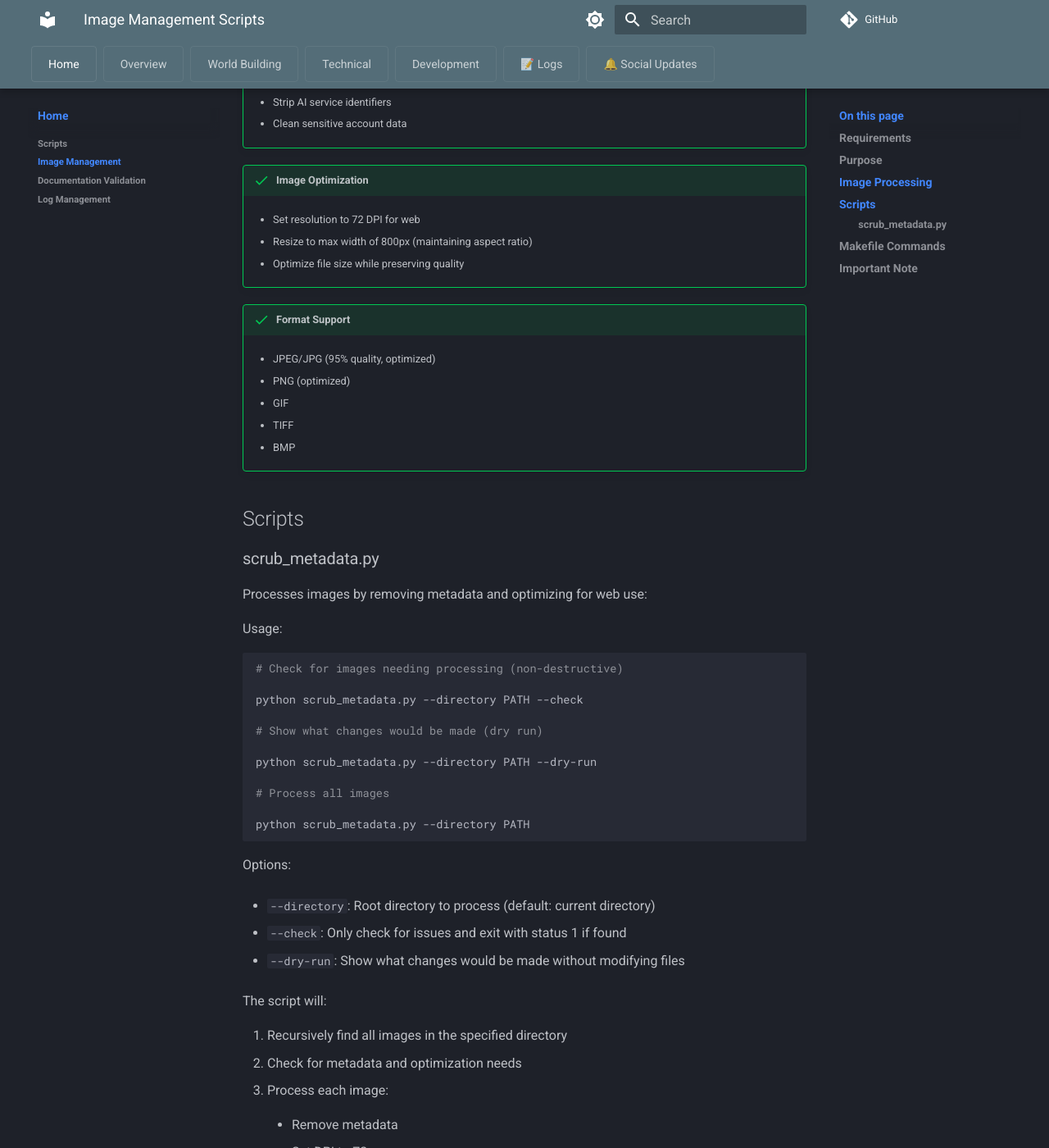
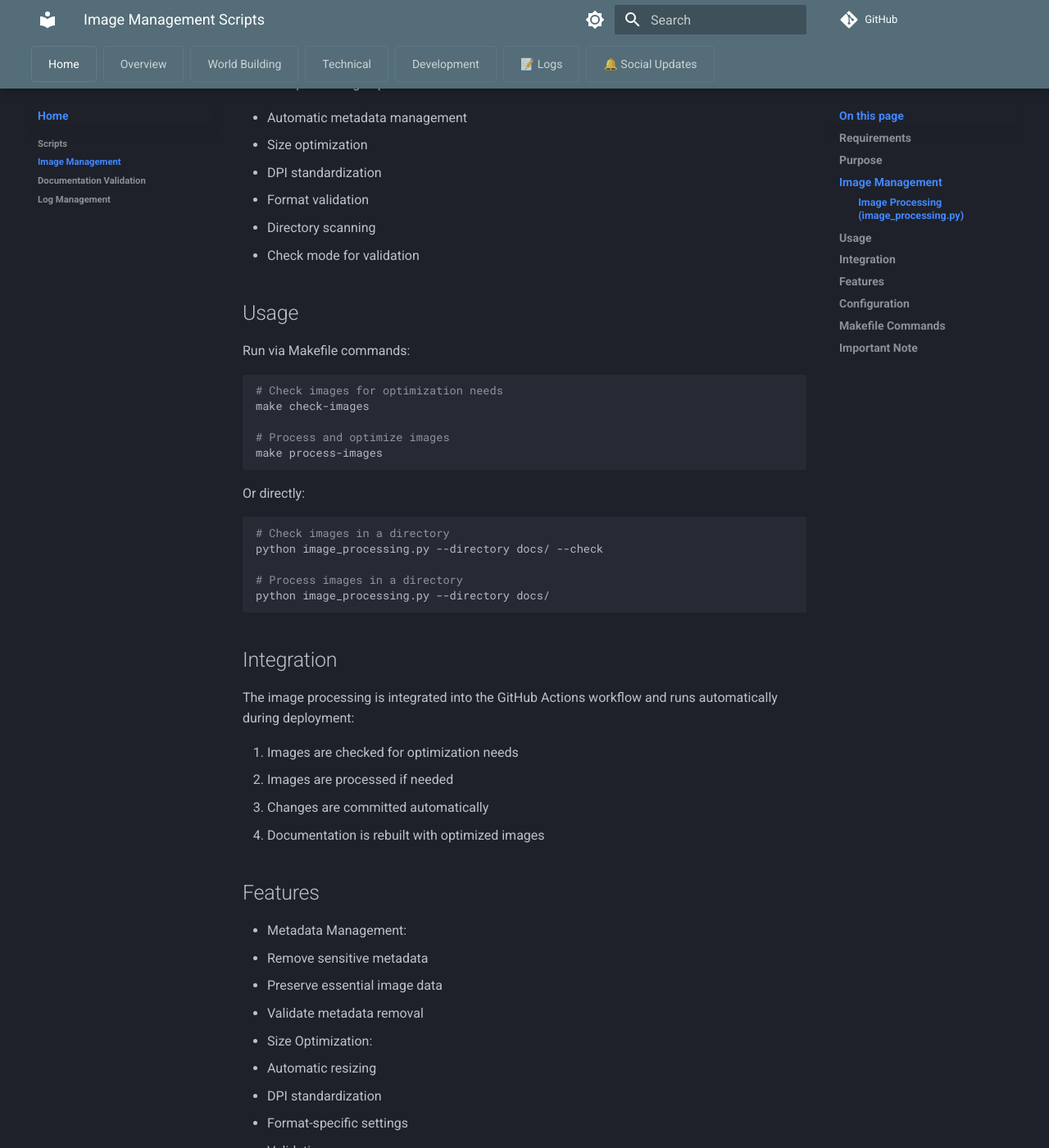
Before and after one commit to MaterDev/thepath-ai_pi, an MkDocs documentation site: the page built from docs/scripts/image_management/README.md, in a window 1280 px wide and 1400 px high, scrolled down 1044 px. Shown: the whole window at 82% size. Built offline with MkDocs 1.6.1 and Material for MkDocs 9.7.7, drawn with Linux system fonts in a browser that asks for light colours; comment, search, counter and statistics services are not loaded; some of the changed text lies outside the part shown.

Commit message:
docs: update references to image_processing.py
* Update Makefile targets
* Update GitHub Actions workflow
* Update script documentation
* Improve README descriptions

````diff
--- a/docs/scripts/image_management/README.md
+++ b/docs/scripts/image_management/README.md
@@ -37,82 +37,78 @@ The primary purpose of these tools is to protect privacy and security when using
 
 - Link to personal or organizational accounts
 
-## Image Processing
+## Image Management
 
-The scripts automatically process images to ensure:
+Tools for managing and optimizing images in the documentation.
 
-!!! success "Privacy Protection"
-    - Remove all metadata (EXIF, XMP, etc.)
+### Image Processing (`image_processing.py`)
 
-    - Strip AI service identifiers
+Main script for image optimization and validation:
 
-    - Clean sensitive account data
+- Automatic metadata management
+- Size optimization
+- DPI standardization
+- Format validation
+- Directory scanning
+- Check mode for validation
 
-!!! success "Image Optimization"
-    - Set resolution to 72 DPI for web
+## Usage
 
-    - Resize to max width of 800px (maintaining aspect ratio)
-
-    - Optimize file size while preserving quality
-
-!!! success "Format Support"
-    - JPEG/JPG (95% quality, optimized)
-
-    - PNG (optimized)
-
-    - GIF
-
-    - TIFF
-
-    - BMP
-
-## Scripts
-
-### scrub_metadata.py
-
-Processes images by removing metadata and optimizing for web use:
-
-Usage:
+Run via Makefile commands:
 
 ```bash
+# Check images for optimization needs
+make check-images
 
-# Check for images needing processing (non-destructive)
-
-python scrub_metadata.py --directory PATH --check
-
-# Show what changes would be made (dry run)
-
-python scrub_metadata.py --directory PATH --dry-run
-
-# Process all images
-
-python scrub_metadata.py --directory PATH
-
+# Process and optimize images
+make process-images
 ```
 
-Options:
+Or directly:
 
-- `--directory`: Root directory to process (default: current directory)
+```bash
+# Check images in a directory
+python image_processing.py --directory docs/ --check
 
-- `--check`: Only check for issues and exit with status 1 if found
+# Process images in a directory
+python image_processing.py --directory docs/
+```
 
-- `--dry-run`: Show what changes would be made without modifying files
+## Integration
 
-The script will:
+The image processing is integrated into the GitHub Actions workflow and runs automatically during deployment:
 
-1. Recursively find all images in the specified directory
-2. Check for metadata and optimization needs
-3. Process each image:
-    * Remove metadata
+1. Images are checked for optimization needs
+2. Images are processed if needed
+3. Changes are committed automatically
+4. Documentation is rebuilt with optimized images
 
-    * Set DPI to 72
+## Features
 
-    * Resize if width > 800px
+- Metadata Management:
+  - Remove sensitive metadata
+  - Preserve essential image data
+  - Validate metadata removal
 
-    * Optimize for web
+- Size Optimization:
+  - Automatic resizing
+  - DPI standardization
+  - Format-specific settings
 
-4. Verify all changes were applied correctly
-5. Log results and any errors encountered
+- Validation:
+  - Size checks
+  - Format validation
+  - DPI verification
+  - Metadata scanning
+
+## Configuration
+
+Image processing settings are configured in the script:
+
+- Max image width: 800px
+- DPI: 72
+- Quality: 95%
+- Supported formats: jpg, png, gif
 
 ## Makefile Commands
 
````
Also changed, not shown: docs/scripts/README.md (+6 -7 lines), 2 other files.
